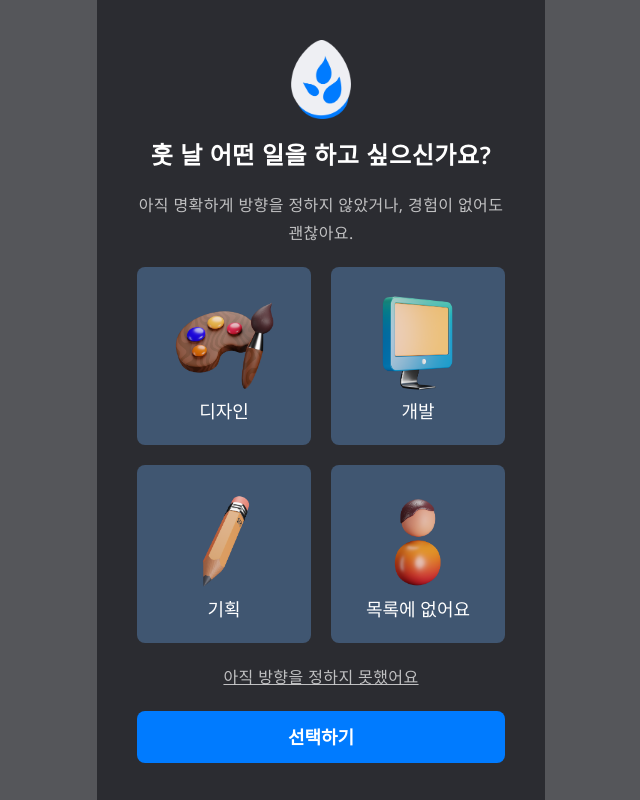
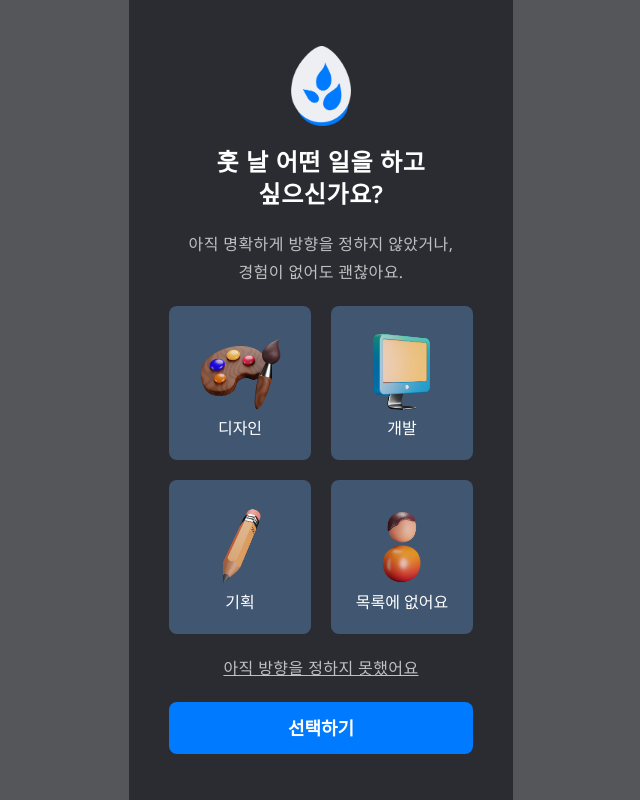
Before and after one commit to Rimi-hackathon/rimi-fe, a Next.js app: page /job in a window 1280 px wide. Shown: the whole page, without its empty margins (319-959 px from the left). Built offline with nearby package versions, Linux system fonts and the light colour scheme.

Commit message:
fix: change default size

```diff
--- a/app/job/exp/page.tsx
+++ b/app/job/exp/page.tsx
@@ -15,7 +15,7 @@ const Exp = () => {
         것'이에요. 철학적이거나 비유적인 의미가 아니라, 진짜로 '자신을 알아가는
         것' 말이에요."
       />
-      <Image src={DesignImg} alt="디자인" width={300} />
+      <Image src={DesignImg} alt="디자인" width={250} />
       <Title center>당신은 디자인과 관련된 경험이 있으신가요?</Title>
       <Paragraph center className="mb-5">
         과제나 취미, 혹은 해당 분야에 관련 하여 깊게 고찰해 보았던 경험도
--- a/app/job/page.tsx
+++ b/app/job/page.tsx
@@ -24,18 +24,18 @@ const Job = () => {
       </Paragraph>
       <div className="flex w-full gap-5">
         <Card title="디자인">
-          <Image src={DesignImg} alt="디자인" width={110} />
+          <Image src={DesignImg} alt="디자인" width={90} />
         </Card>
         <Card title="개발">
-          <Image src={DevImg} alt="개발" width={110} />
+          <Image src={DevImg} alt="개발" width={90} />
         </Card>
       </div>
       <div className="flex w-full gap-5">
         <Card title="기획">
-          <Image src={ProjectImg} alt="기획" width={110} />
+          <Image src={ProjectImg} alt="기획" width={90} />
         </Card>
         <Card title="목록에 없어요">
-          <Image src={NoneImg} alt="목록에 없어요" width={110} />
+          <Image src={NoneImg} alt="목록에 없어요" width={90} />
         </Card>
       </div>
 
--- a/app/layout.tsx
+++ b/app/layout.tsx
@@ -21,7 +21,7 @@ export default function RootLayout({
       <body
         className={cn(noto.className, "flex h-screen justify-center bg-bg/80")}
       >
-        <div className="flex h-full min-h-screen w-full max-w-md items-start justify-start overflow-y-auto bg-bg p-10">
+        <div className="flex h-full min-h-screen w-full max-w-sm items-start justify-start overflow-y-auto bg-bg p-10">
           {children}
         </div>
       </body>
--- a/components/Card.tsx
+++ b/components/Card.tsx
@@ -7,7 +7,7 @@ const Card = ({ children, title }: CardProps) => {
   return (
     <div className="flex aspect-square w-full flex-col items-center justify-between rounded-lg bg-[#405671] p-5 text-white">
       {children}
-      <p className="text-lg text-white">{title}</p>
+      <p className="text-md text-white">{title}</p>
     </div>
   );
 };
```
